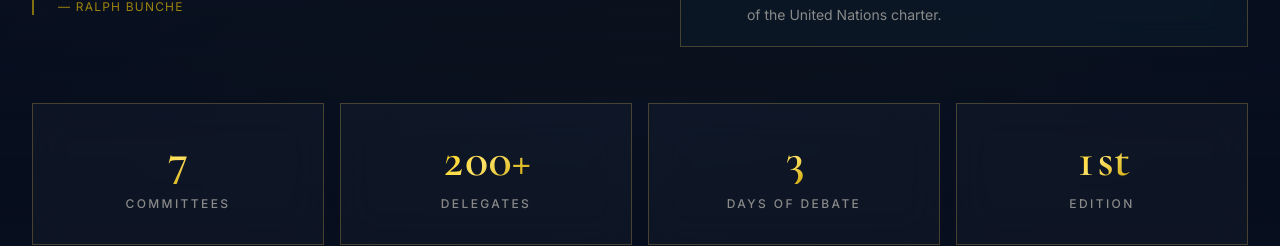
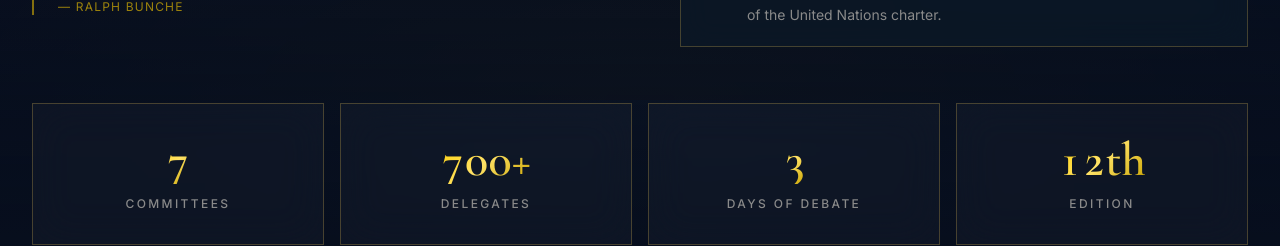
Before and after one commit to ShettyBro/phase-one-webapp-freelancing, a React (Vite) app: page / in a window 1280 px wide. Shown: the part 1500-1746 px from the top of the page. Built offline with nearby package versions, Linux system fonts and the light colour scheme; no server answers.

Commit message:
Update stats: 700+ delegates, 12th edition

```diff
--- a/src/data/comun.ts
+++ b/src/data/comun.ts
@@ -24,9 +24,9 @@ export const NAV_LINKS = [
 // ─── Statistics ───────────────────────────────────────────────────────────
 export const STATS = [
   { value: '7',    label: 'Committees' },
-  { value: '200+', label: 'Delegates' },
+  { value: '700+', label: 'Delegates' },
   { value: '3',    label: 'Days of Debate' },
-  { value: '1st',  label: 'Edition' },
+  { value: '12th', label: 'Edition' },
 ] as const;
 
 // ─── Committees ───────────────────────────────────────────────────────────
```
